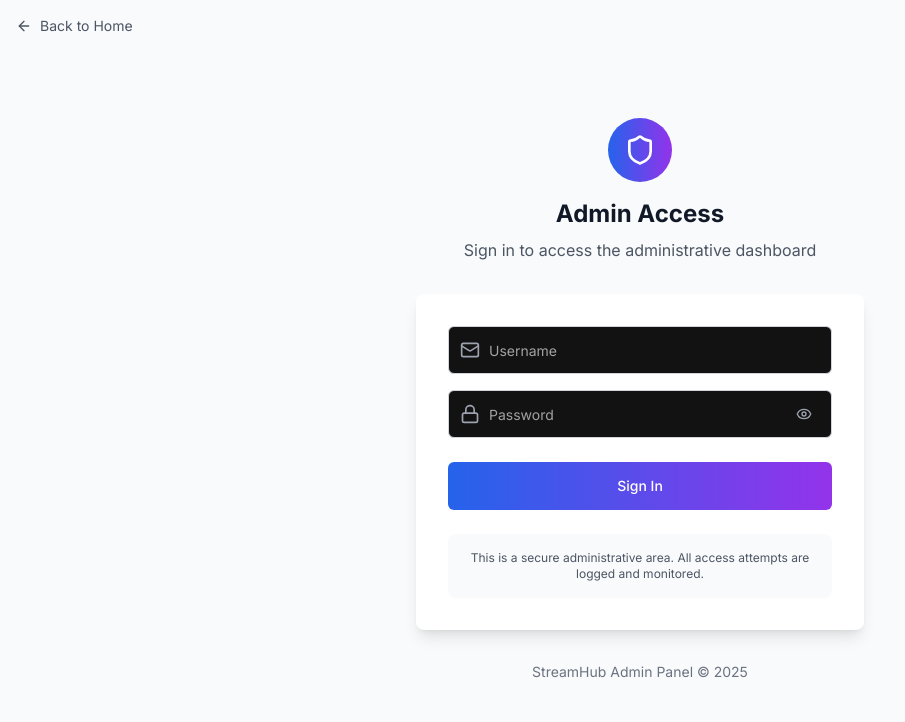
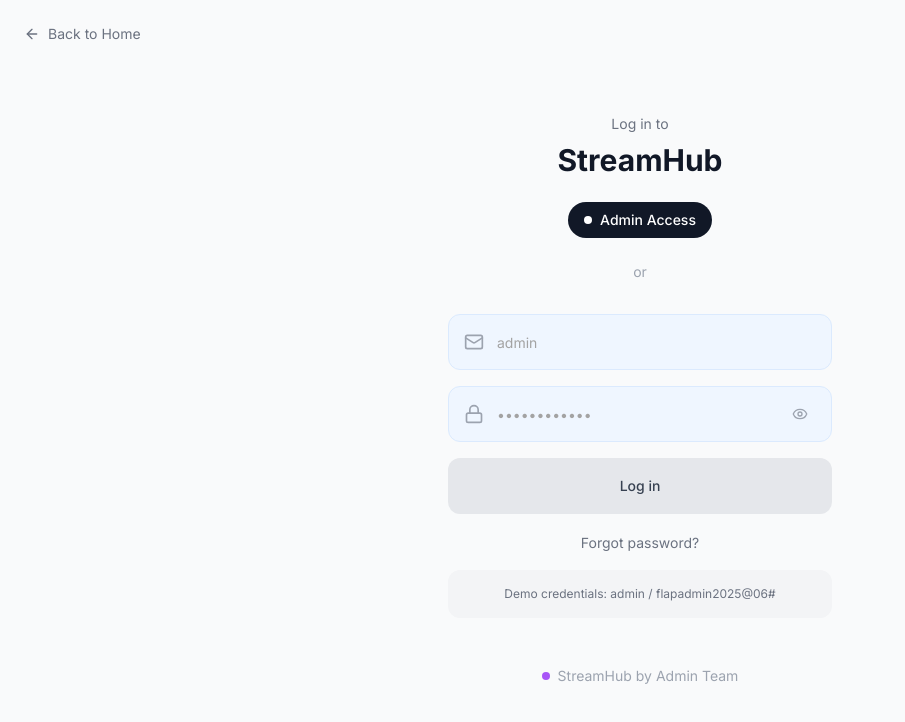
Before and after one commit to heymilind/Streamvid, a Next.js app: page /admin in a window 1280 px wide. Shown: the top 722 px of the page, without its empty margins (0-905 px from the left). Built offline with nearby package versions, Linux system fonts and the light colour scheme.

Commit message:
feat: refine admin login page to match modern aesthetic
Update login page to match StreamHub's visual style with subtle design elements.

#VERCEL_SKIP

Co-authored-by: Milind Chand Boro <93376151+heymilind@users.noreply.github.com>

```diff
--- a/app/admin/page.tsx
+++ b/app/admin/page.tsx
@@ -7,7 +7,7 @@ import { useRouter } from "next/navigation"
 import { Button } from "@/components/ui/button"
 import { Input } from "@/components/ui/input"
 import { Alert, AlertDescription } from "@/components/ui/alert"
-import { Eye, EyeOff, Mail, Lock, Shield, ArrowLeft } from "lucide-react"
+import { Eye, EyeOff, Mail, Lock, ArrowLeft } from "lucide-react"
 import Link from "next/link"
 
 export default function AdminPage() {
@@ -77,102 +77,111 @@ export default function AdminPage() {
   return (
     <div className="min-h-screen bg-gray-50">
       {/* Back to Home Link */}
-      <div className="absolute top-4 left-4 z-10">
-        <Link href="/" className="flex items-center gap-2 text-gray-600 hover:text-gray-900 transition-colors">
+      <div className="absolute top-6 left-6 z-10">
+        <Link href="/" className="flex items-center gap-2 text-gray-500 hover:text-gray-700 transition-colors">
           <ArrowLeft className="w-4 h-4" />
           <span className="text-sm">Back to Home</span>
         </Link>
       </div>
 
       <div className="flex items-center justify-center min-h-screen px-4">
-        <div className="w-full max-w-md">
+        <div className="w-full max-w-sm">
           {/* Header */}
           <div className="text-center mb-8">
-            <div className="w-16 h-16 bg-gradient-to-r from-blue-600 to-purple-600 rounded-full flex items-center justify-center mx-auto mb-4">
-              <Shield className="w-8 h-8 text-white" />
+            <p className="text-gray-500 text-sm mb-2">Log in to</p>
+            <h1 className="text-3xl font-bold text-gray-900 mb-6">StreamHub</h1>
+
+            {/* Admin Access Badge */}
+            <div className="inline-flex items-center gap-2 bg-gray-900 text-white px-4 py-2 rounded-full text-sm font-medium mb-6">
+              <div className="w-2 h-2 bg-white rounded-full"></div>
+              Admin Access
             </div>
-            <h1 className="text-2xl font-bold text-gray-900 mb-2">Admin Access</h1>
-            <p className="text-gray-600">Sign in to access the administrative dashboard</p>
+
+            <p className="text-gray-400 text-sm mb-6">or</p>
           </div>
 
           {/* Login Form */}
-          <div className="bg-white rounded-lg shadow-lg p-8">
-            <form onSubmit={handleLogin} className="space-y-6">
+          <div className="space-y-4">
             {error && (
               <Alert className="border-red-200 bg-red-50">
                 <AlertDescription className="text-red-800 text-sm">{error}</AlertDescription>
               </Alert>
             )}
 
-              <div className="space-y-4">
+            <form onSubmit={handleLogin} className="space-y-4">
               <div className="relative">
-                  <Mail className="absolute left-3 top-1/2 transform -translate-y-1/2 text-gray-400 w-5 h-5" />
+                <Mail className="absolute left-4 top-1/2 transform -translate-y-1/2 text-gray-400 w-5 h-5" />
                 <Input
                   type="text"
                   value={username}
                   onChange={(e) => setUsername(e.target.value)}
-                    placeholder="Username"
+                  placeholder="admin"
                   required
                   disabled={isLoading}
-                    className="pl-10 h-12 border-gray-300 focus:border-blue-500 focus:ring-blue-500"
+                  className="pl-12 h-14 bg-blue-50 border-blue-100 focus:border-blue-300 focus:ring-blue-200 rounded-xl text-gray-700 placeholder-gray-400"
                 />
               </div>
 
               <div className="relative">
-                  <Lock className="absolute left-3 top-1/2 transform -translate-y-1/2 text-gray-400 w-5 h-5" />
+                <Lock className="absolute left-4 top-1/2 transform -translate-y-1/2 text-gray-400 w-5 h-5" />
                 <Input
                   type={showPassword ? "text" : "password"}
                   value={password}
                   onChange={(e) => setPassword(e.target.value)}
-                    placeholder="Password"
+                  placeholder="••••••••••••"
                   required
                   disabled={isLoading}
-                    className="pl-10 pr-10 h-12 border-gray-300 focus:border-blue-500 focus:ring-blue-500"
+                  className="pl-12 pr-12 h-14 bg-blue-50 border-blue-100 focus:border-blue-300 focus:ring-blue-200 rounded-xl text-gray-700"
                 />
                 <Button
                   type="button"
                   variant="ghost"
                   size="sm"
-                    className="absolute right-3 top-1/2 transform -translate-y-1/2 h-8 w-8 p-0"
+                  className="absolute right-4 top-1/2 transform -translate-y-1/2 h-8 w-8 p-0 hover:bg-transparent"
                   onClick={() => setShowPassword(!showPassword)}
                   disabled={isLoading}
                 >
                   {showPassword ? (
-                      <EyeOff className="h-4 w-4 text-gray-400" />
+                    <EyeOff className="h-5 w-5 text-gray-400" />
                   ) : (
-                      <Eye className="h-4 w-4 text-gray-400" />
+                    <Eye className="h-5 w-5 text-gray-400" />
                   )}
                 </Button>
-                </div>
               </div>
 
               <Button
                 type="submit"
-                className="w-full h-12 bg-gradient-to-r from-blue-600 to-purple-600 hover:from-blue-700 hover:to-purple-700 text-white font-medium"
+                className="w-full h-14 bg-gray-200 hover:bg-gray-300 text-gray-700 font-medium rounded-xl border-0 transition-colors"
                 disabled={isLoading}
               >
                 {isLoading ? (
                   <>
-                    <div className="w-4 h-4 border-2 border-white/30 border-t-white rounded-full animate-spin mr-2" />
-                    Signing in...
+                    <div className="w-4 h-4 border-2 border-gray-400/30 border-t-gray-600 rounded-full animate-spin mr-2" />
+                    Logging in...
                   </>
                 ) : (
-                  "Sign In"
+                  "Log in"
                 )}
               </Button>
             </form>
 
-            {/* Security Notice */}
-            <div className="mt-6 p-4 bg-gray-50 rounded-lg">
-              <p className="text-xs text-gray-600 text-center">
-                This is a secure administrative area. All access attempts are logged and monitored.
-              </p>
+            {/* Forgot Password Link */}
+            <div className="text-center mt-6">
+              <button className="text-gray-500 hover:text-gray-700 text-sm transition-colors">Forgot password?</button>
+            </div>
+
+            {/* Demo Credentials */}
+            <div className="text-center mt-6 p-4 bg-gray-100 rounded-xl">
+              <p className="text-xs text-gray-500">Demo credentials: admin / flapadmin2025@06#</p>
             </div>
           </div>
 
           {/* Footer */}
-          <div className="text-center mt-8">
-            <p className="text-sm text-gray-500">StreamHub Admin Panel © {new Date().getFullYear()}</p>
+          <div className="text-center mt-12">
+            <div className="flex items-center justify-center gap-2 text-sm text-gray-400">
+              <div className="w-2 h-2 bg-purple-500 rounded-full"></div>
+              <span>StreamHub by Admin Team</span>
+            </div>
           </div>
         </div>
       </div>
```
Lines whose indentation alone changed are shown as unchanged.
